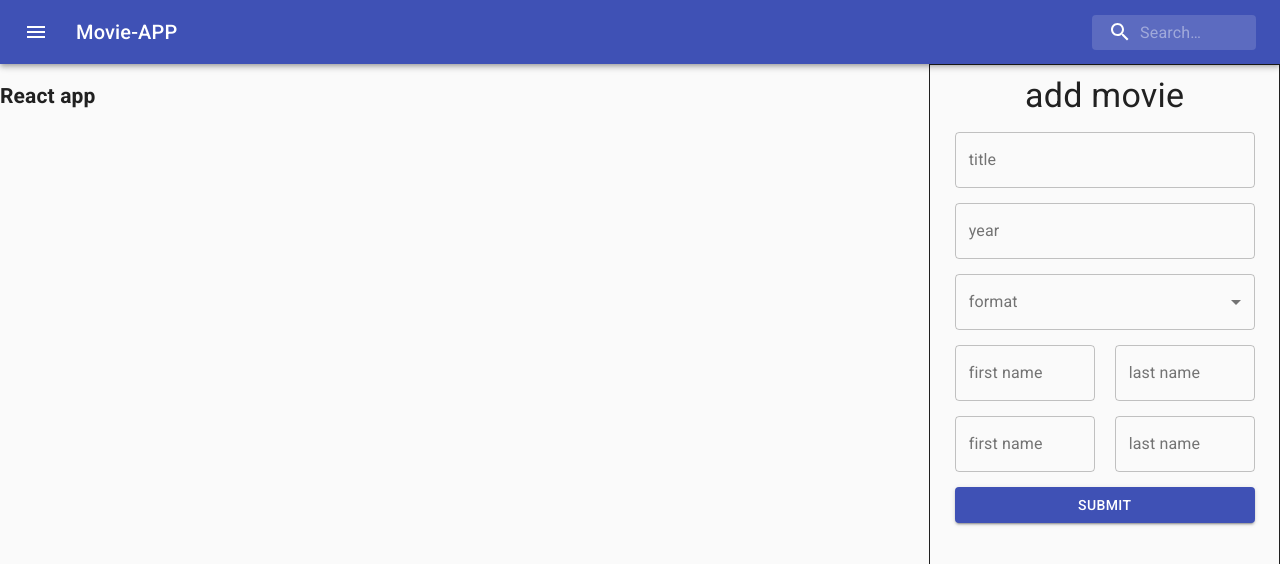
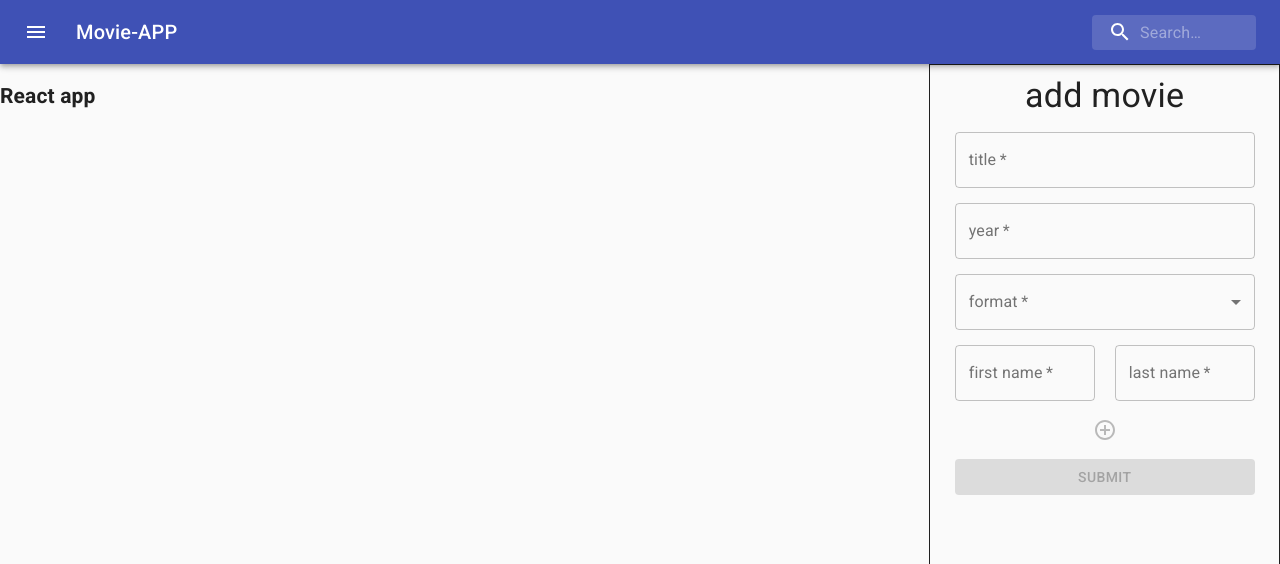
Before and after one commit to maksim-honchar/movie-app, a React app: page / in a window 1280 px wide. Shown: the top 564 px of the page. Built offline with nearby package versions, Linux system fonts and the light colour scheme.

Commit message:
added movie option

```diff
--- a/src/controllers/AddMovieController.tsx
+++ b/src/controllers/AddMovieController.tsx
@@ -15,7 +15,38 @@ export const AddMovieController: FC = () => {
   const [format, setFormat] = useState('');
   const [firstActor, setFirstActor] = useState({ firstName: '', lastName: '' });
   const [secondActor, setSecondActor] = useState({ firstName: '', lastName: '' });
+  const [thirdActor, setThirdActor] = useState({ firstName: '', lastName: '' });
+  const [fourthActor, setFourthActor] = useState({ firstName: '', lastName: '' });
+  const [fifthActor, setFifthActor] = useState({ firstName: '', lastName: '' });
+  const [actorCounter, setActorCounter] = useState(0);
+
   const year = +yearRelease;
+
+  const yearLength = yearRelease.toString().length > 3;
+
+  const canSubmit = [
+    movieTitle, yearLength, format, firstActor.firstName, firstActor.lastName,
+  ].every(Boolean);
+
+  const moreThanZero = canSubmit && actorCounter > 0;
+  const counterEqualOne = moreThanZero && actorCounter === 1;
+  const secondActorFilled = [
+    moreThanZero, secondActor.firstName, secondActor.lastName,
+  ].every(Boolean) && actorCounter === 1;
+
+  const moreThanOne = moreThanZero && actorCounter > 1;
+  const counterEqualTwo = moreThanOne && actorCounter === 2;
+  const thirdActorFilled = [
+    moreThanOne, thirdActor.firstName, thirdActor.lastName,
+  ].every(Boolean) && actorCounter === 2;
+
+  const moreThanTwo = moreThanOne && actorCounter > 2;
+  const counterEqualThree = moreThanTwo && actorCounter === 3;
+  const fourthActorFilled = [
+    moreThanTwo, fourthActor.firstName, fourthActor.lastName,
+  ].every(Boolean) && actorCounter === 3;
+
+  const moreThanThree = moreThanTwo && actorCounter > 3;
 
   const handleSetMovie = (e: ChangeEvent<HTMLInputElement>) => setMovieTitle(e.target.value);
   const handleSetRelease = (e: ChangeEvent<{ value: number}>) => setYearRelease(e.target.value);
@@ -29,15 +60,31 @@ export const AddMovieController: FC = () => {
     { target: { name, value } }:ChangeEvent<HTMLInputElement>,
   ) => setSecondActor({ ...secondActor, [name]: value });
 
+  const handleThirdActor = (
+    { target: { name, value } }:ChangeEvent<HTMLInputElement>,
+  ) => setThirdActor({ ...thirdActor, [name]: value });
+
+  const handleFourthActor = (
+    { target: { name, value } }:ChangeEvent<HTMLInputElement>,
+  ) => setFourthActor({ ...fourthActor, [name]: value });
+
+  const handleFifthActor = (
+    { target: { name, value } }:ChangeEvent<HTMLInputElement>,
+  ) => setFifthActor({ ...fifthActor, [name]: value });
+
   const handleSubmit = (e: SyntheticEvent) => {
     e.preventDefault();
-    const cast = [firstActor, secondActor];
+    const cast = [
+      firstActor, secondActor, thirdActor, fourthActor, fifthActor,
+    ].filter((actor) => actor.firstName && actor.lastName);
+
     const film = {
       movieTitle, year, format, cast, id: nanoid(),
     };
-
     dispatch(addMovie(film));
   };
+
+  const addCount = () => setActorCounter(actorCounter + 1);
 
   return (
     <>
@@ -52,7 +99,25 @@ export const AddMovieController: FC = () => {
         handleFirstActor={handleFirstActor}
         secondActor={secondActor}
         handleSecondActor={handleSecondActor}
+        thirdActor={thirdActor}
+        handleThirdActor={handleThirdActor}
         handleSubmit={handleSubmit}
+        canSubmit={canSubmit}
+        addCount={addCount}
+        moreThanZero={moreThanZero}
+        counterEqualOne={counterEqualOne}
+        secondActorFilled={secondActorFilled}
+        moreThanOne={moreThanOne}
+        counterEqualTwo={counterEqualTwo}
+        thirdActorFilled={thirdActorFilled}
+        fourthActor={fourthActor}
+        handleFourthActor={handleFourthActor}
+        moreThanTwo={moreThanTwo}
+        counterEqualThree={counterEqualThree}
+        fourthActorFilled={fourthActorFilled}
+        fifthActor={fifthActor}
+        moreThanThree={moreThanThree}
+        handleFifthActor={handleFifthActor}
       />
     </>
   );
--- a/src/view/AddMovieForm.tsx
+++ b/src/view/AddMovieForm.tsx
@@ -7,6 +7,9 @@ import InputLabel from '@material-ui/core/InputLabel';
 import Select from '@material-ui/core/Select';
 import MenuItem from '@material-ui/core/MenuItem';
 import Button from '@material-ui/core/Button';
+import IconButton from '@material-ui/core/IconButton';
+import AddCircleOutlineIcon from '@material-ui/icons/AddCircleOutline';
+import Tooltip from '@material-ui/core/Tooltip';
 
 const useStyles = makeStyles({
   root: {
@@ -28,6 +31,9 @@ const useStyles = makeStyles({
   inputFieldActor: {
     width: 140,
   },
+  plusButton: {
+    margin: '-10px 0 5px 0',
+  },
   btnSubmit: {
     width: 300,
   },
@@ -44,7 +50,25 @@ interface IAddMovieForm {
     handleFirstActor: ({ target: { name, value } }:ChangeEvent<HTMLInputElement>) => void
     secondActor: {firstName: string, lastName: string}
     handleSecondActor: ({ target: { name, value } }:ChangeEvent<HTMLInputElement>) => void
+    thirdActor: {firstName: string, lastName: string}
+    handleThirdActor: ({ target: { name, value } }:ChangeEvent<HTMLInputElement>) => void
+    fourthActor: {firstName: string, lastName: string}
+    handleFourthActor: ({ target: { name, value } }:ChangeEvent<HTMLInputElement>) => void
+    fifthActor: {firstName: string, lastName: string}
+    handleFifthActor: ({ target: { name, value } }:ChangeEvent<HTMLInputElement>) => void
     handleSubmit: (e: SyntheticEvent) => void
+    canSubmit: boolean
+    addCount: () => void
+    moreThanZero: boolean
+    counterEqualOne: boolean
+    secondActorFilled: boolean
+    moreThanOne: boolean
+    counterEqualTwo: boolean
+    thirdActorFilled: boolean
+    moreThanTwo: boolean
+    counterEqualThree: boolean
+    fourthActorFilled: boolean
+    moreThanThree: boolean
 }
 
 export const AddMovieForm: FC<IAddMovieForm> = (props) => {
@@ -60,7 +84,25 @@ export const AddMovieForm: FC<IAddMovieForm> = (props) => {
     handleFirstActor,
     secondActor,
     handleSecondActor,
+    thirdActor,
+    handleThirdActor,
+    fourthActor,
+    handleFourthActor,
+    fifthActor,
+    handleFifthActor,
     handleSubmit,
+    canSubmit,
+    addCount,
+    moreThanZero,
+    secondActorFilled,
+    counterEqualOne,
+    moreThanOne,
+    counterEqualTwo,
+    thirdActorFilled,
+    moreThanTwo,
+    counterEqualThree,
+    fourthActorFilled,
+    moreThanThree,
   } = props;
 
   return (
@@ -74,6 +116,7 @@ export const AddMovieForm: FC<IAddMovieForm> = (props) => {
             className={classes.inputField}
             value={movieTitle}
             onChange={handleSetMovie}
+            required
           />
         </div>
         <div className={classes.inputDiv}>
@@ -84,15 +127,17 @@ export const AddMovieForm: FC<IAddMovieForm> = (props) => {
             value={yearRelease}
             onChange={handleSetRelease}
             type="number"
+            required
           />
         </div>
         <FormControl variant="outlined">
-          <InputLabel>format</InputLabel>
+          <InputLabel required>format</InputLabel>
           <Select
             className={classes.inputField}
             value={format}
             onChange={handleSetFormat}
             label="format"
+            required
           >
             <MenuItem value="VHS">VHS</MenuItem>
             <MenuItem value="DVD">DVD</MenuItem>
@@ -107,6 +152,7 @@ export const AddMovieForm: FC<IAddMovieForm> = (props) => {
             name="firstName"
             value={firstActor.firstName}
             onChange={handleFirstActor}
+            required
           />
           <TextField
             label="last name"
@@ -115,8 +161,26 @@ export const AddMovieForm: FC<IAddMovieForm> = (props) => {
             name="lastName"
             value={firstActor.lastName}
             onChange={handleFirstActor}
+            required
           />
         </div>
+        {
+        !moreThanZero
+        && (
+        <div className={classes.plusButton}>
+          <Tooltip title="Add actor" placement="right">
+            <span>
+              <IconButton onClick={addCount} disabled={!canSubmit}>
+                <AddCircleOutlineIcon />
+              </IconButton>
+            </span>
+          </Tooltip>
+        </div>
+        )
+        }
+        {
+          moreThanZero
+          && (
           <div className={classes.inputDivActor}>
             <TextField
               label="first name"
@@ -135,12 +199,126 @@ export const AddMovieForm: FC<IAddMovieForm> = (props) => {
               onChange={handleSecondActor}
             />
           </div>
+          )
+        }
+        {
+        counterEqualOne
+        && (
+        <div>
+          <Tooltip title="Add actor" placement="right">
+            <span>
+              <IconButton onClick={addCount} disabled={!secondActorFilled}>
+                <AddCircleOutlineIcon />
+              </IconButton>
+            </span>
+          </Tooltip>
+        </div>
+        )
+        }
+        {
+          moreThanOne
+          && (
+          <div className={classes.inputDivActor}>
+            <TextField
+              label="first name"
+              variant="outlined"
+              className={classes.inputFieldActor}
+              name="firstName"
+              value={thirdActor.firstName}
+              onChange={handleThirdActor}
+            />
+            <TextField
+              label="last name"
+              variant="outlined"
+              className={classes.inputFieldActor}
+              name="lastName"
+              value={thirdActor.lastName}
+              onChange={handleThirdActor}
+            />
+          </div>
+          )
+        }
+        {
+        counterEqualTwo
+        && (
+        <div>
+          <Tooltip title="Add actor" placement="right">
+            <span>
+              <IconButton onClick={addCount} disabled={!thirdActorFilled}>
+                <AddCircleOutlineIcon />
+              </IconButton>
+            </span>
+          </Tooltip>
+        </div>
+        )
+        }
+        {
+          moreThanTwo
+          && (
+          <div className={classes.inputDivActor}>
+            <TextField
+              label="first name"
+              variant="outlined"
+              className={classes.inputFieldActor}
+              name="firstName"
+              value={fourthActor.firstName}
+              onChange={handleFourthActor}
+            />
+            <TextField
+              label="last name"
+              variant="outlined"
+              className={classes.inputFieldActor}
+              name="lastName"
+              value={fourthActor.lastName}
+              onChange={handleFourthActor}
+            />
+          </div>
+          )
+        }
+        {
+        counterEqualThree
+        && (
+        <div>
+          <Tooltip title="Add actor" placement="right">
+            <span>
+              <IconButton onClick={addCount} disabled={!fourthActorFilled}>
+                <AddCircleOutlineIcon />
+              </IconButton>
+            </span>
+          </Tooltip>
+        </div>
+        )
+        }
+        {
+          moreThanThree
+          && (
+          <div className={classes.inputDivActor}>
+            <TextField
+              label="first name"
+              variant="outlined"
+              className={classes.inputFieldActor}
+              name="firstName"
+              value={fifthActor.firstName}
+              onChange={handleFifthActor}
+            />
+            <TextField
+              label="last name"
+              variant="outlined"
+              className={classes.inputFieldActor}
+              name="lastName"
+              value={fifthActor.lastName}
+              onChange={handleFifthActor}
+            />
+          </div>
+          )
+        }
         <Button
           variant="contained"
           color="primary"
           type="submit"
           className={classes.btnSubmit}
           onClick={handleSubmit}
+          disabled={!canSubmit}
         >
           Submit
         </Button>
```
Lines whose indentation alone changed are shown as unchanged.
